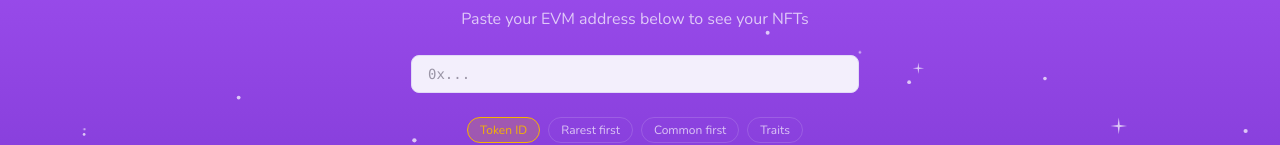
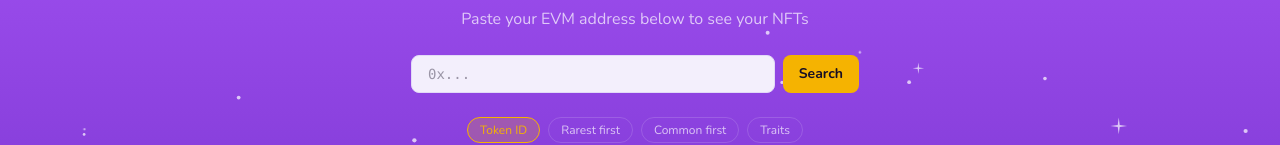
Before and after one commit to st1vv/bang-bang, a React (Vite) app: page / in a window 1280 px wide. Shown: the part 175-320 px from the top of the page. Built offline with nearby package versions, Linux system fonts and the light colour scheme; no server answers.

Commit message:
added button to input

```diff
--- a/src/app/collage/index.tsx
+++ b/src/app/collage/index.tsx
@@ -49,7 +49,7 @@ export const CollagePage = () => {
     }
   };
 
-  const handleAddressBlur = () => {
+  const handleAddressSearch = () => {
     if (address.trim() !== submittedAddress) {
       submitAddress(address);
       reset();
@@ -70,7 +70,7 @@ export const CollagePage = () => {
       <AddressInput
         value={address}
         onChange={handleAddressChange}
-        onBlur={handleAddressBlur}
+        onSubmit={handleAddressSearch}
       />
 
       {isLoading && <Spinner />}
--- a/src/app/home/index.tsx
+++ b/src/app/home/index.tsx
@@ -78,7 +78,7 @@ export const HomePage = () => {
     }
   };
 
-  const handleBlur = () => {
+  const handleSearch = () => {
     if (address.trim() !== submittedAddress) {
       submitAddress(address);
       resetPaging();
@@ -108,7 +108,7 @@ export const HomePage = () => {
       <AddressInput
         value={address}
         onChange={handleChange}
-        onBlur={handleBlur}
+        onSubmit={handleSearch}
       />
 
       {rarityData && (
--- a/src/shared/address-input.tsx
+++ b/src/shared/address-input.tsx
@@ -1,22 +1,36 @@
 type AddressInputProps = {
   value: string;
   onChange: (value: string) => void;
-  onBlur: () => void;
+  onSubmit: () => void;
 };
 
 export const AddressInput = ({
   value,
   onChange,
-  onBlur,
+  onSubmit,
 }: AddressInputProps) => {
   return (
+    // A form so Enter submits natively, alongside the button.
+    <form
+      onSubmit={(event) => {
+        event.preventDefault();
+        onSubmit();
+      }}
+      className="flex w-full max-w-md gap-2"
+    >
       <input
         type="text"
         value={value}
         onChange={(event) => onChange(event.target.value)}
-      onBlur={onBlur}
         placeholder="0x..."
-      className="w-full max-w-md rounded-lg border border-border bg-surface px-4 py-2 font-mono text-sm text-ink placeholder:text-ink/40 focus:outline-none focus:ring-2 focus:ring-primary"
+        className="min-w-0 flex-1 rounded-lg border border-border bg-surface px-4 py-2 font-mono text-sm text-ink placeholder:text-ink/40 focus:outline-none focus:ring-2 focus:ring-primary"
       />
+      <button
+        type="submit"
+        className="shrink-0 cursor-pointer rounded-lg bg-gold px-4 py-2 text-sm font-bold text-ink transition-opacity hover:opacity-90"
+      >
+        Search
+      </button>
+    </form>
   );
 };
```
Lines whose indentation alone changed are shown as unchanged.
